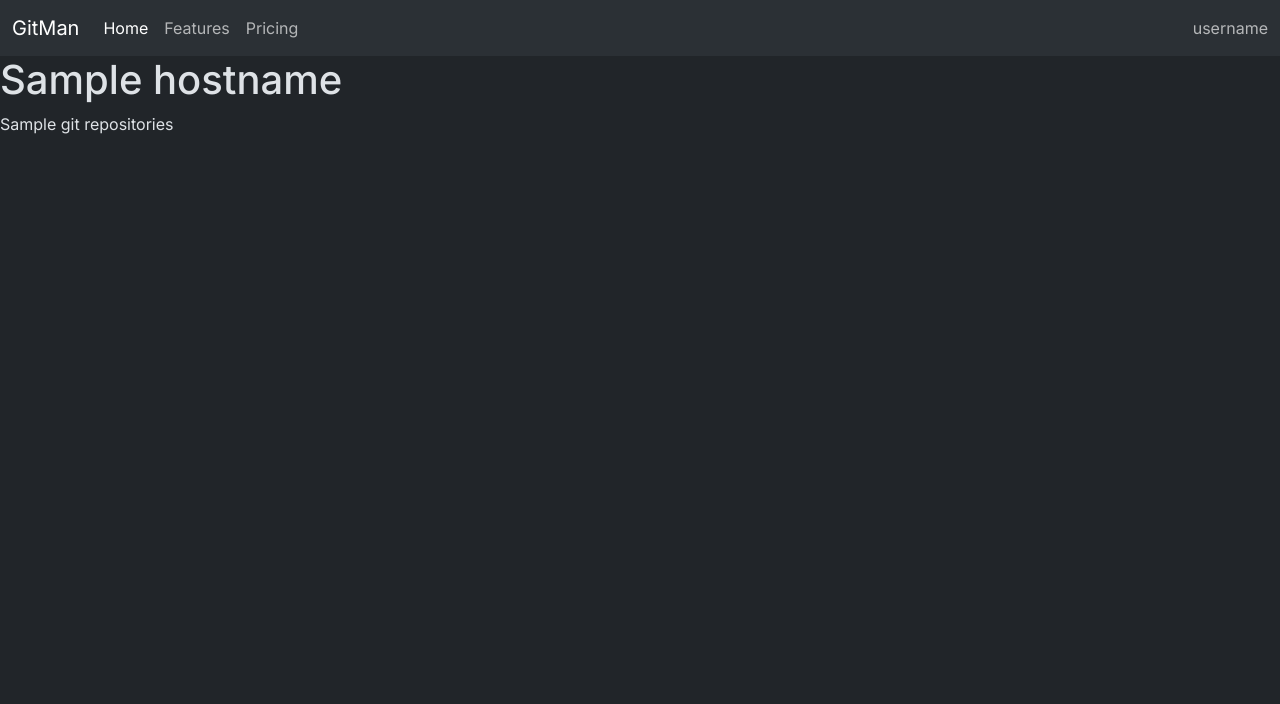
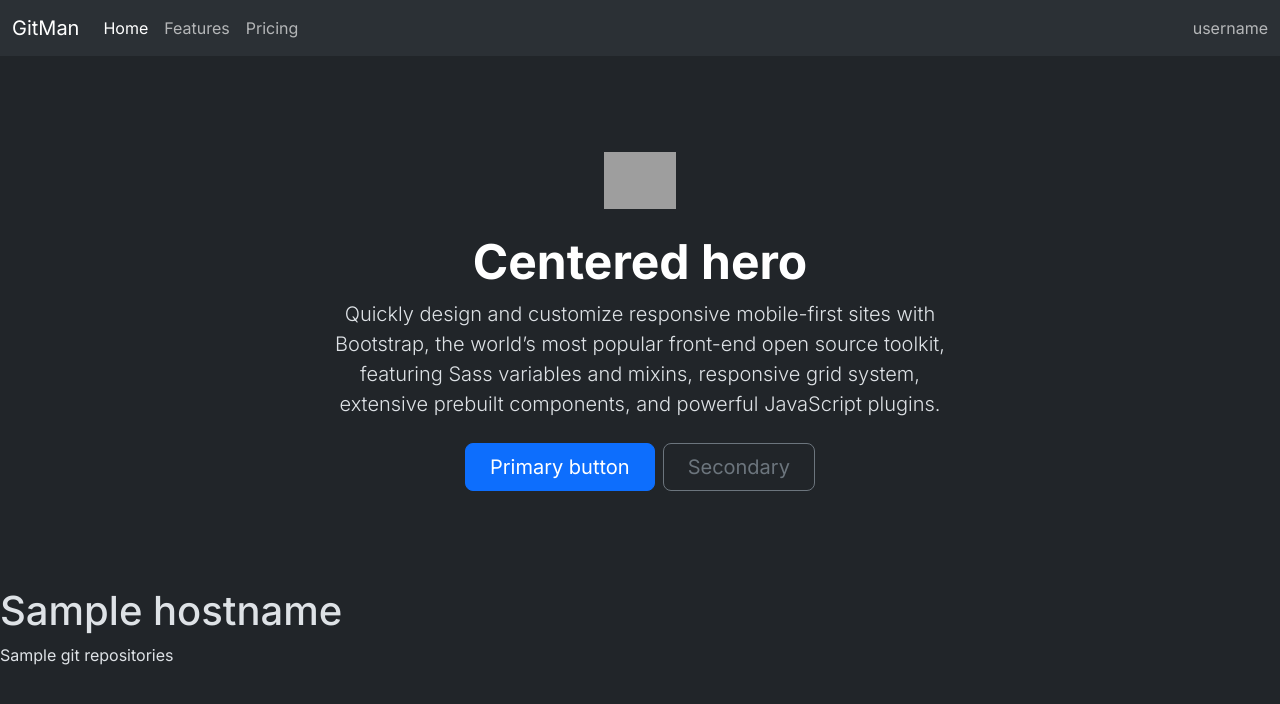
Before and after one commit to atomtables/GitMan, a Flask app: template templates/mainpage.html in a window 1280 px wide. Shown: the top 704 px of the page. Run offline with Flask 2, Linux system fonts and the light colour scheme; the template is opened without the code that fills it: most values are stand-ins (such as "Sample title", 1, 10 or a date in 2020); grey boxes are pictures that could not be loaded.

Commit message:
mainpage.html

```diff
--- a/templates/mainpage.html
+++ b/templates/mainpage.html
@@ -1,6 +1,21 @@
 {% extends 'base.html' %}
 
 {% block content %}
+
+    <div class="px-4 py-5 my-5 text-center">
+        <img class="d-block mx-auto mb-4" src="/docs/5.3/assets/brand/bootstrap-logo.svg" alt="" width="72" height="57">
+        <h1 class="display-5 fw-bold text-body-emphasis">Centered hero</h1>
+        <div class="col-lg-6 mx-auto">
+            <p class="lead mb-4">Quickly design and customize responsive mobile-first sites with Bootstrap, the world’s
+                most popular front-end open source toolkit, featuring Sass variables and mixins, responsive grid system,
+                extensive prebuilt components, and powerful JavaScript plugins.</p>
+            <div class="d-grid gap-2 d-sm-flex justify-content-sm-center">
+                <button type="button" class="btn btn-primary btn-lg px-4 gap-3">Primary button</button>
+                <button type="button" class="btn btn-outline-secondary btn-lg px-4">Secondary</button>
+            </div>
+        </div>
+    </div>
+
     <h1>{{ hostname }}</h1>
     <p>{{ amt_git }} git repositor{% if amt_git == 1 %}y{% else %}ies{% endif %}</p>
 {% endblock %}
```
